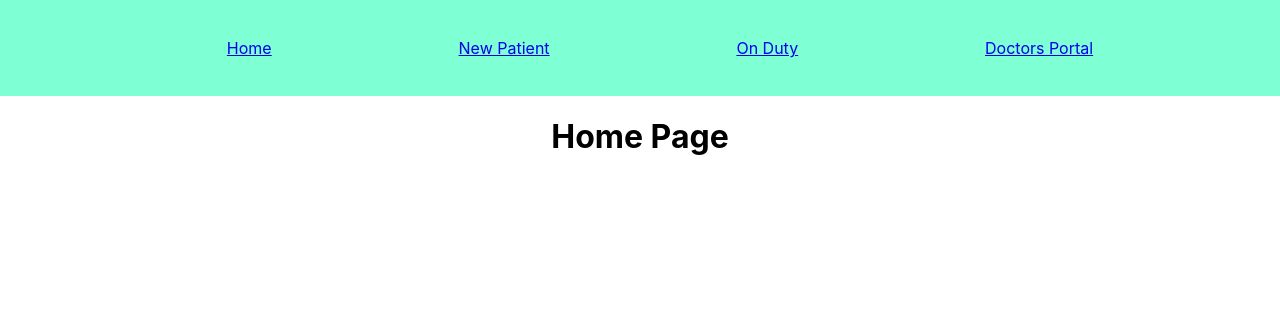
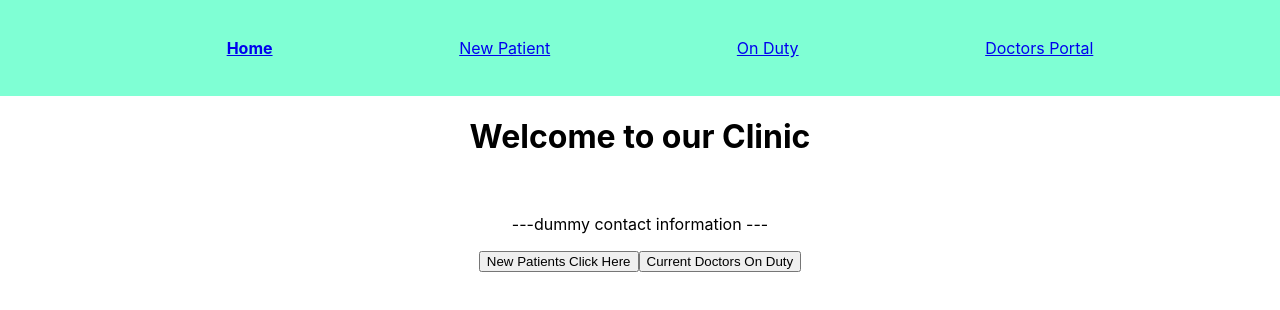
Before and after one commit to curtis-clement/week3-practice-assessment, a React (Create React App) app: page / in a window 1280 px wide. Shown: the top 310 px of the page. Built offline with nearby package versions, Linux system fonts and the light colour scheme.

Commit message:
Add Button Links

```diff
--- a/src/components/HomePage.js
+++ b/src/components/HomePage.js
@@ -1,9 +1,22 @@
 import React from 'react';
+import {NavLink} from 'react-router-dom';
 
 export default function HomePage() {
   return (
     <div>
-      <h1>Home Page</h1>
-    </div>
+      <h1>Welcome to our Clinic</h1>
+      <br/>
+      <p>---dummy contact information ---</p>
+        <NavLink to='/patientSignUp'>
+          <button type='button'>
+            New Patients Click Here
+          </button>
+        </NavLink>
+        <NavLink to='/onDuty'>
+          <button type='button'>
+            Current Doctors On Duty
+          </button>
+        </NavLink>
+    </div> //
   );
 }
--- a/src/components/NavBar.js
+++ b/src/components/NavBar.js
@@ -1,22 +1,22 @@
 import React from 'react';
-import {Link} from 'react-router-dom';
+import {NavLink} from 'react-router-dom';
 
 export default function NavBar() {
   return (
     <nav className='nav'>
       <ul className='nav-links'>
-        <Link to='/' >
+        <NavLink to='/' exact activeStyle={{fontWeight: 'bold'}}>
         <li>Home</li>
-        </Link>
-        <Link to='/patientSignUp' >
+        </NavLink>
+        <NavLink to='/patientSignUp' activeStyle={{fontWeight: 'bold'}}>
         <li>New Patient</li>
-        </Link>
-        <Link to='/onDuty' >
+        </NavLink>
+        <NavLink to='/onDuty' activeStyle={{fontWeight: 'bold'}}>
         <li>On Duty</li>
-        </Link>
-        <Link to='/doctorPortal' >
+        </NavLink>
+        <NavLink to='/doctorPortal' activeStyle={{fontWeight: 'bold'}}>
         <li>Doctors Portal</li>
-        </Link>
+        </NavLink>
       </ul>
     </nav>
   );
```
